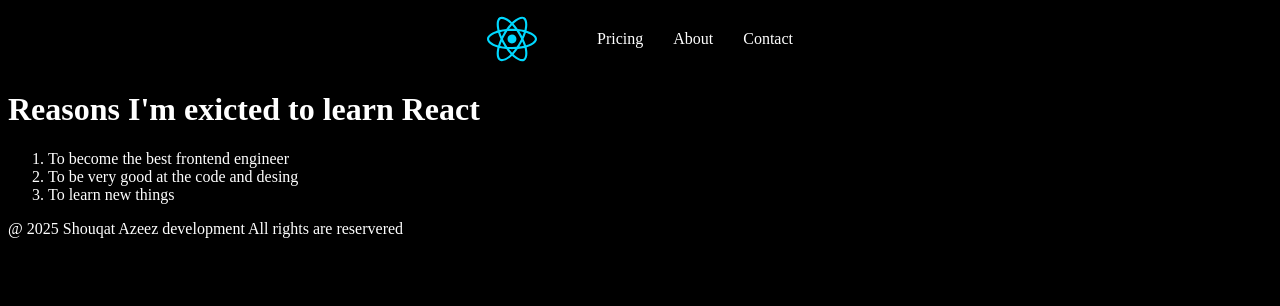
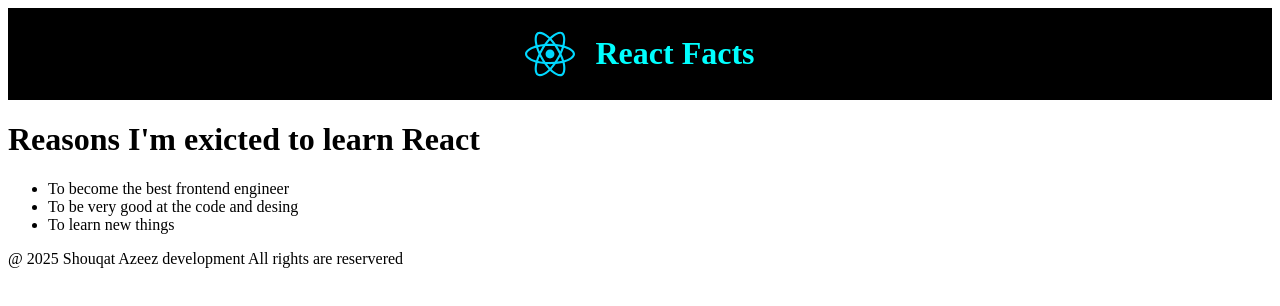
Before and after one commit to shouqatazeez/practice-r, a React (Vite) app in the folder custom/: page / in a window 1280 px wide. Shown: the top 306 px of the page. Built offline with nearby package versions, Linux system fonts and the light colour scheme.

Commit message:
some minor changes in code

```diff
--- a/custom/src/Header.jsx
+++ b/custom/src/Header.jsx
@@ -4,13 +4,14 @@ function Header() {
   return (
     <header className="head">
       <img src={reactlogo} alt="react logo" width="50px" height="50px" />
-      <nav>
+      {/* <nav>
         <ul className="nav-list">
           <li className="list">Pricing</li>
           <li className="list">About</li>
           <li className="list">Contact</li>
         </ul>
-      </nav>
+      </nav> */}
+      <h1 className="heading">React Facts</h1>
     </header>
   );
 }
--- a/custom/src/Maincontent.jsx
+++ b/custom/src/Maincontent.jsx
@@ -5,11 +5,11 @@ const Maincontent = () => {
     <div>
       <main>
         <h1>Reasons I'm exicted to learn React</h1>
-        <ol>
+        <ul>
           <li>To become the best frontend engineer</li>
           <li>To be very good at the code and desing</li>
           <li>To learn new things</li>
-        </ol>
+        </ul>
       </main>
     </div>
   );
--- a/custom/src/index.css
+++ b/custom/src/index.css
@@ -1,10 +1,4 @@
-.nav-list {
-    list-style: none;
-    display:flex;
-    gap:30px;
 
-
-}
 .head{
 
     display: flex;
@@ -12,11 +6,6 @@
     gap: 20px;
     justify-content: center;
     padding:6px;
+    background-color:black;
+    color: aqua;
 }
-
-body{
-    background-color: black;
-    color: white;
-
-    /* text-align: center; */
-}
```
